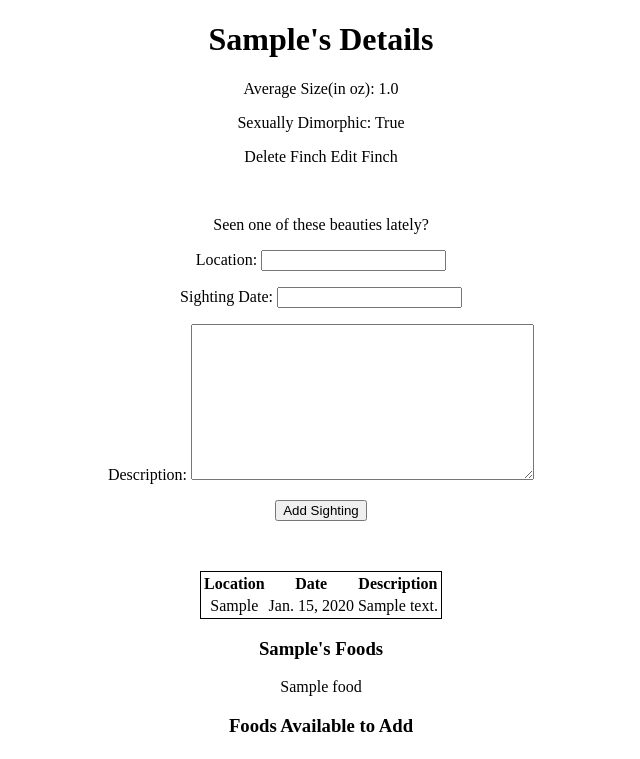
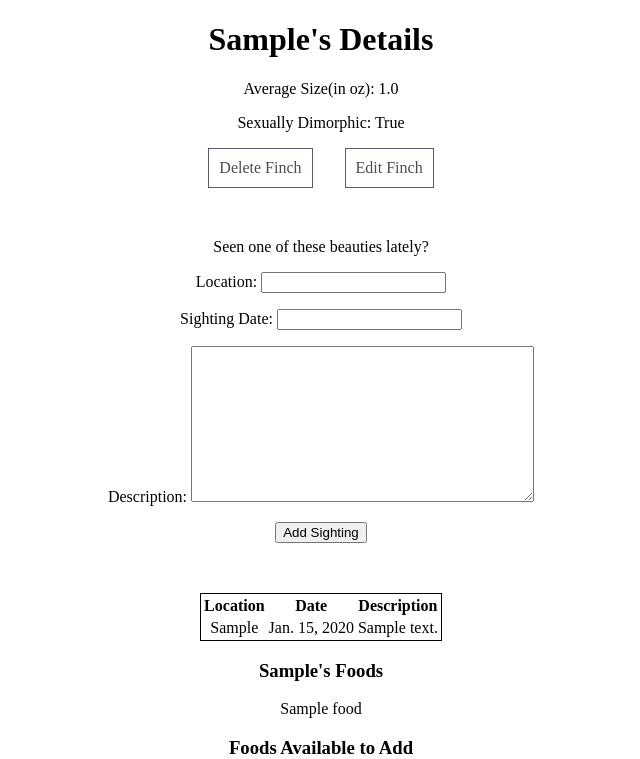
Before and after one commit to Madfarm/finch-collector, a Django app: page /finches/1 in a window 1280 px wide. Shown: the part 146-905 px from the top of the page, without its empty margins (327-967 px from the left). Before the commit the page ends 878 px from the top, so only its background shows below. Run offline with Django 4.2, Linux system fonts and the light colour scheme; tables that the repository leaves empty hold one stand-in row (values such as "Sample post").

Commit message:
Add styling to buttons for deleting and editing a finch

```diff
--- a/main_app/static/css/style.css
+++ b/main_app/static/css/style.css
@@ -140,6 +140,24 @@ nav {
 #details-page {
     text-align: center;
 }
+.finch-buttons {
+    display: flex;
+    justify-content: center;
+    gap: 2em;
+}
+
+.finch-buttons > a {
+    border: 1px solid #213;
+    padding: 10px;
+    opacity: 0.7;
+
+    transition: opacity 400ms ease-in-out;
+}
+.finch-buttons > a:hover {
+    color: white;
+    background-color: #213;
+    opacity: 1;
+}
 
 table {
     border: 1px solid black;
@@ -160,8 +178,6 @@ form {
 }
 
 .add-food {
-
-
     display: flex;
     border: 1px solid black;
 
@@ -171,17 +187,48 @@ form {
 }
 
 .food-item {
+
     border: 0;
     height: 100px;
     width: 80px;
 
     transition: scale 400ms ease;
 
+
 }
 
 
+
 .food-item:hover {
+    --border-size: 3px;
+    --border-angle: 0turn;
     color: white;
-    background-color: black;
-    scale: 1.2
+    background: conic-gradient(
+      from var(--border-angle),
+      #213,
+      #112 50%,
+      #213
+    ),
+    conic-gradient(from var(--border-angle), transparent 20%, #08f, #f03);
+    background-size: calc(100% - (var(--border-size) * 2))
+        calc(100% - (var(--border-size) * 2)),
+        cover;
+    background-position: center center;
+    background-repeat: no-repeat;
+
+    animation: bg-spin 3s linear infinite;
+
+
+
+    scale: 1.2;
 }
+@keyframes bg-spin{
+    to {
+        --border-angle: 1turn;
+    }
+}
+@property --border-angle {
+    syntax: "<angle>";
+    inherits: true;
+    initial-value: 0turn;
+}
--- a/main_app/templates/finches/details.html
+++ b/main_app/templates/finches/details.html
@@ -15,7 +15,7 @@
     </div>
 
 
-    <form action="{% url 'add_sighting' finch.id %}" method="POST">
+    <form id="sighting-form" action="{% url 'add_sighting' finch.id %}" method="POST">
         <label>Seen one of these beauties lately? </label>
         {% csrf_token %}
 
```
